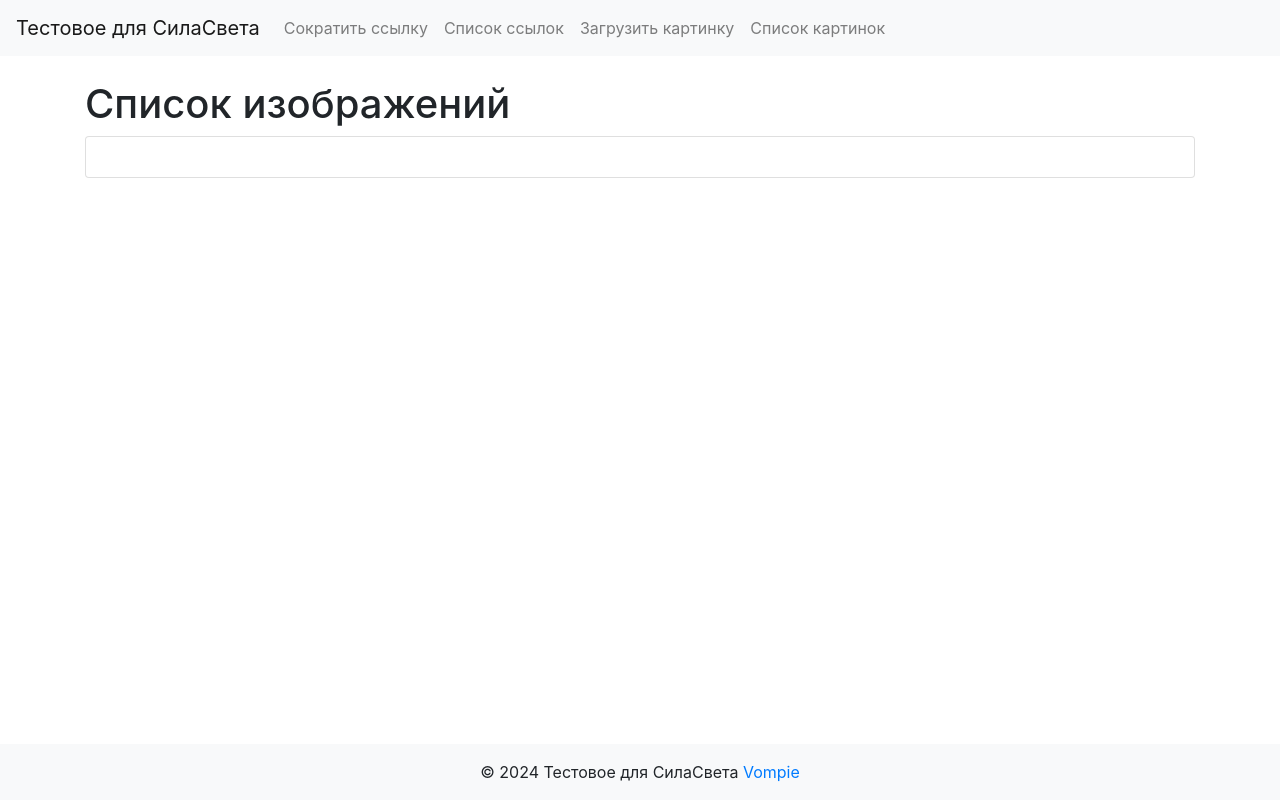
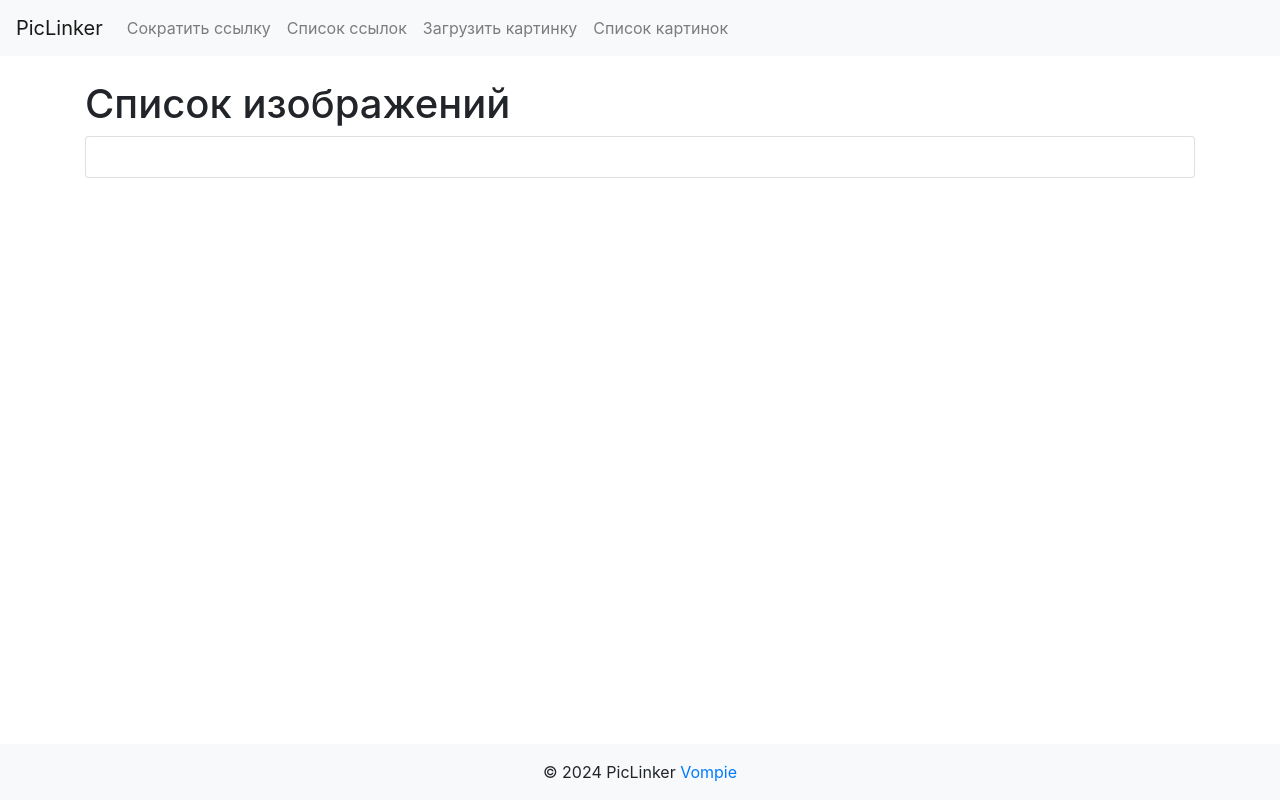
Before and after one commit to vompie/PicLinker, a Django app: page /img/images/ in a window 1280 px wide. Run offline with Django 5.2, Linux system fonts and the light colour scheme; data that the repository does not hold is empty; some libraries are stand-ins or nearby versions.

```diff
--- a/home/templates/home.html
+++ b/home/templates/home.html
@@ -4,9 +4,9 @@
 <h1>О проекте</h1>
 <div class="card">
     <div class="card-body">
-            <div class="markdown-content">
-                {{ readme_html|safe }}
-            </div>
+        <div class="markdown-content">
+            {{ readme_html|safe }}
+        </div>
     </div>
 </div>
 {% endblock %}
--- a/templates/template.html
+++ b/templates/template.html
@@ -6,12 +6,12 @@
     <link href="https://stackpath.bootstrapcdn.com/bootstrap/4.5.2/css/bootstrap.min.css" rel="stylesheet">
     {% load static %}
     <link rel="stylesheet" href="{% static 'css/styles.css' %}">
-    <title>{% block title %}Тестовое для СилаСвета{% endblock %}</title>
+    <title>{% block title %}PicLinker{% endblock %}</title>
 </head>
 <body>
     <div class="wrapper">
         <nav class="navbar navbar-expand-lg navbar-light bg-light">
-            <a class="navbar-brand" href="{{ request.scheme }}://{{ request.get_host }}">Тестовое для СилаСвета</a>
+            <a class="navbar-brand" href="{{ request.scheme }}://{{ request.get_host }}">PicLinker</a>
             <div class="collapse navbar-collapse">
                 <ul class="navbar-nav mr-auto">
                     <li class="nav-item">
@@ -36,7 +36,7 @@
 
         <footer>
             <div class="text-center">
-                © 2024 Тестовое для СилаСвета <a class="link" href="https://github.com/vompie">Vompie</a>
+                © 2024 PicLinker <a class="link" href="https://github.com/vompie">Vompie</a>
             </div>
         </footer>
     </div>
```
Also changed, not shown: README.md.
